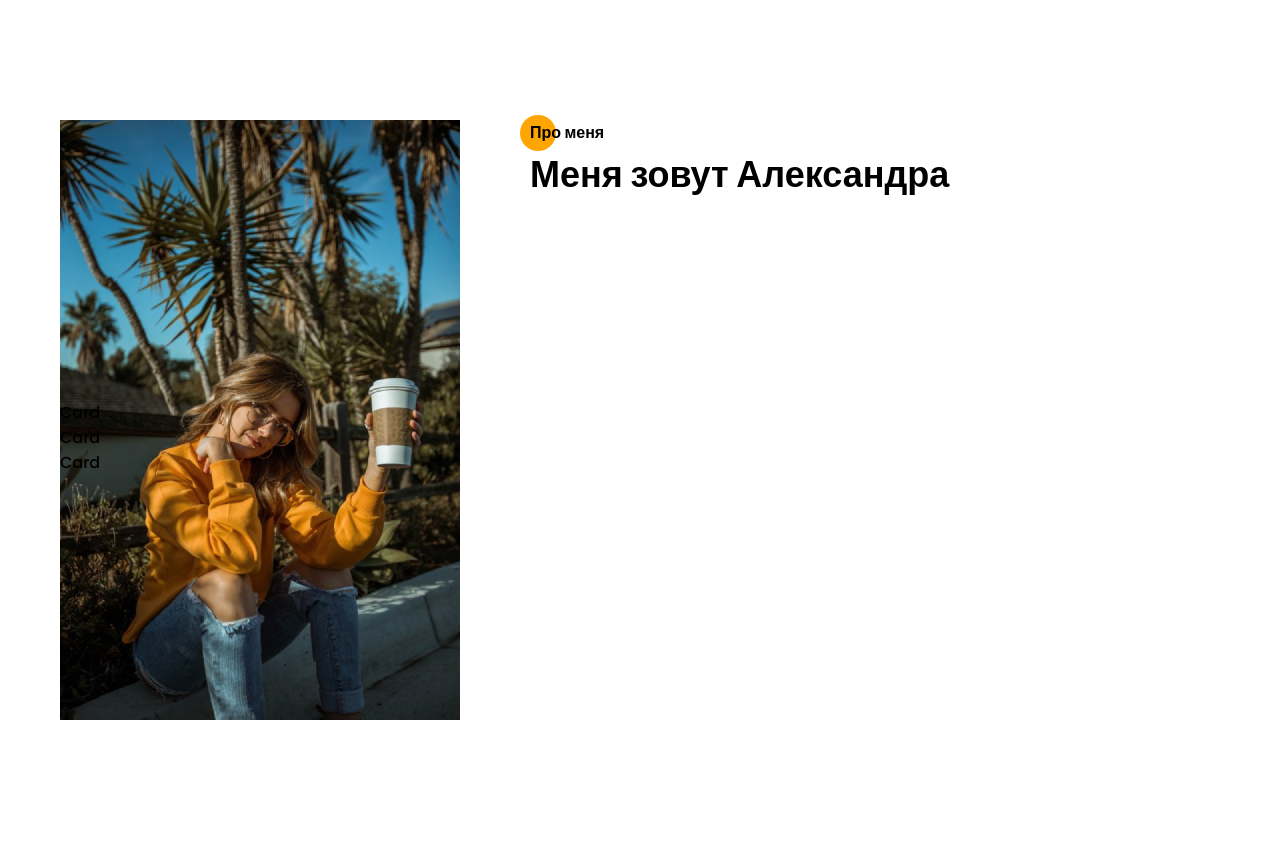
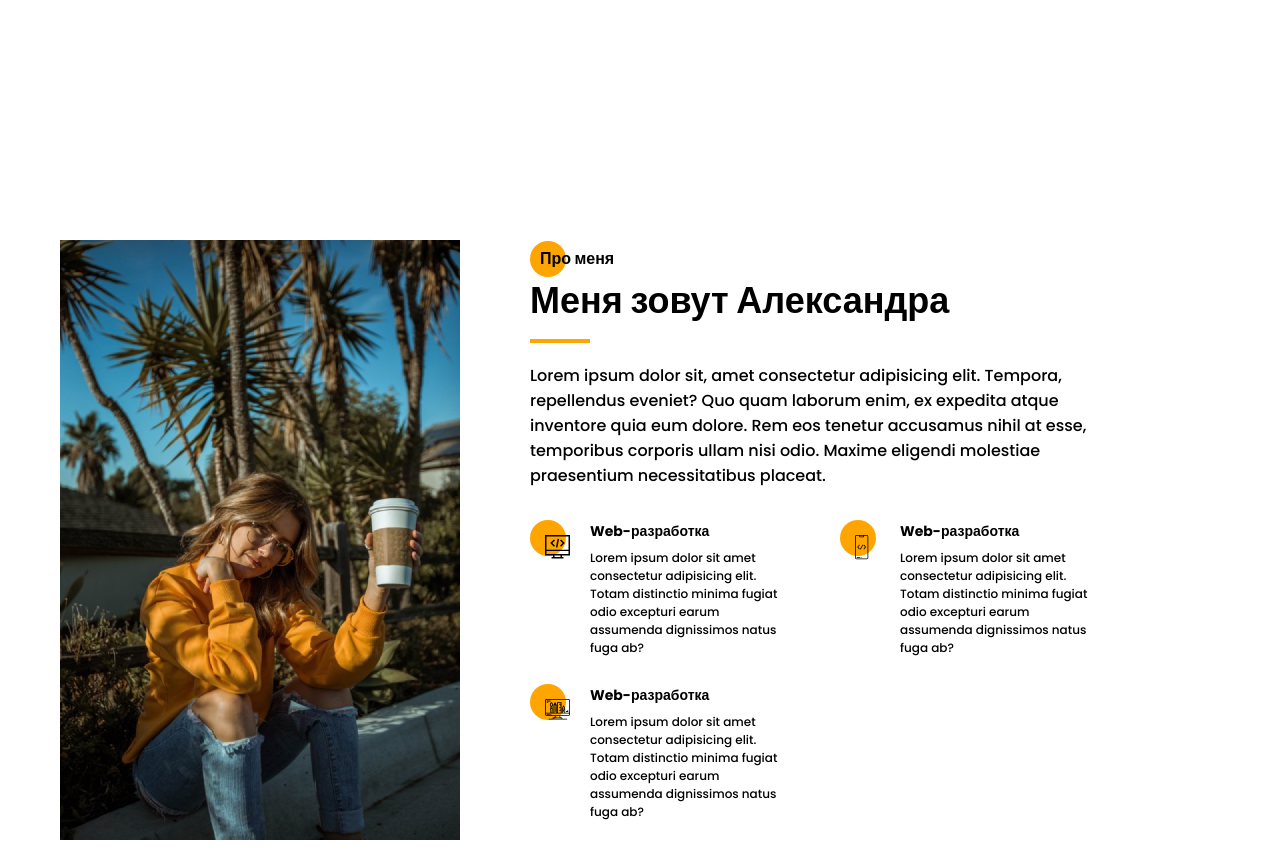
Before and after one commit to OrjanSL/landing-resume, a website: page src/index.html in a window 1280 px wide. Shown: the part 680-1527 px from the top of the page. Before the commit the page ends 1407 px from the top, so only its background shows below. Drawn offline with nearby package versions, Linux system fonts and the light colour scheme; files that its build step writes are made by us from their sources.

Commit message:
add about section for pc

```diff
--- a/src/index.html
+++ b/src/index.html
@@ -101,12 +101,54 @@
                     <p class="section-name about__section-name">Про меня</p>
                     <h2 class="title title--md about__title">Меня зовут Александра</h2>
                     <div class="divider"></div>
-                    <p class="about__text"></p>
+                    <p class="about__text">Lorem ipsum dolor sit, amet consectetur adipisicing elit. Tempora,
+                        repellendus eveniet? Quo quam laborum enim, ex expedita atque inventore quia eum dolore. Rem eos
+                        tenetur accusamus nihil at esse, temporibus corporis ullam nisi odio. Maxime eligendi molestiae
+                        praesentium necessitatibus placeat.</p>
                 </div>
                 <div class="about__skills">
-                    <div class="about__card">Card</div>
-                    <div class="about__card">Card</div>
-                    <div class="about__card">Card</div>
+                    <div class="about__card card-about">
+                        <div class="card-about__icon">
+                            <img src="./icons/about_me/web_development.svg" alt="">
+                        </div>
+                        <div class="card-about__content">
+                            <h3 class="title title--xs">
+                                Web-разработка
+                            </h3>
+                            <p class="card-about__text text text--sm">Lorem ipsum dolor sit amet consectetur adipisicing
+                                elit. Totam
+                                distinctio minima fugiat odio excepturi earum assumenda dignissimos natus fuga ab?
+                            </p>
+                        </div>
+                    </div>
+                    <div class="about__card card-about">
+                        <div class="card-about__icon">
+                            <img src="./icons/about_me/mobile_dev.svg" alt="">
+                        </div>
+                        <div class="card-about__content">
+                            <h3 class="card-about__title title title--xs">
+                                Web-разработка
+                            </h3>
+                            <p class="card-about__text text text--sm">Lorem ipsum dolor sit amet consectetur adipisicing
+                                elit. Totam
+                                distinctio minima fugiat odio excepturi earum assumenda dignissimos natus fuga ab?
+                            </p>
+                        </div>
+                    </div>
+                    <div class="about__card card-about">
+                        <div class="card-about__icon">
+                            <img src="./icons/about_me/design.svg" alt="">
+                        </div>
+                        <div class="card-about__content">
+                            <h3 class="title title--xs">
+                                Web-разработка
+                            </h3>
+                            <p class="card-about__text text text--sm">Lorem ipsum dolor sit amet consectetur adipisicing
+                                elit. Totam
+                                distinctio minima fugiat odio excepturi earum assumenda dignissimos natus fuga ab?
+                            </p>
+                        </div>
+                    </div>
                 </div>
             </div>
         </div>
--- a/src/sass/base/_common.scss
+++ b/src/sass/base/_common.scss
@@ -1,6 +1,10 @@
 * {
   margin: 0;
   padding: 0;
+}
+
+section + section {
+  margin-top: 7.5rem;
 }
 
 .section-name {
@@ -36,18 +40,13 @@
   font-size: 3rem;
 }
 
-.title--underlined {
-  position: relative;
+.text {
+  font-weight: 500;
+}
 
-  &::before {
-    position: absolute;
-    left: 0;
-    bottom: 0;
-    content: "";
-    width: 60px;
-    height: 2px;
-    background-color: $color-main;
-  }
+.text--sm {
+  font-size: 0.75rem;
+  line-height: 1.5;
 }
 
 .button {
@@ -69,3 +68,9 @@
 .button--ghost {
   background-color: transparent;
 }
+
+.divider {
+  width: 60px;
+  height: 4px;
+  background-color: $color-main;
+}
--- a/src/sass/blocks/_about.scss
+++ b/src/sass/blocks/_about.scss
@@ -2,29 +2,57 @@
 }
 .about__inner {
   display: grid;
-  grid-template-columns: 400px 1fr;
+  grid-template-columns: 400px 570px;
   grid-template-rows: 240px minmax(320px, auto);
   gap: 40px 70px;
 }
 .about__photo {
+  grid-row: 1/-1;
 }
 .about__content {
 }
 .section-name {
+  margin-left: 0.625rem;
+  margin-top: 0.425rem;
 }
 .about__section-name {
 }
-.title {
-}
-.title--md {
-}
+
 .about__title {
-}
-.divider {
+  margin-bottom: 0.5rem;
 }
 .about__text {
+  margin-top: 1.25rem;
 }
 .about__skills {
+  display: flex;
+  justify-content: space-between;
+  flex-wrap: wrap;
 }
 .about__card {
 }
+
+.card-about {
+  display: grid;
+  grid-template-columns: 40px 200px;
+  column-gap: 20px;
+}
+.card-about__icon {
+  img {
+    margin-top: 0.9375rem;
+    margin-left: 0.9375rem;
+    max-width: 100%;
+  }
+
+  @include circle-left;
+
+  &::before {
+    top: 1.125rem;
+    left: 1.125rem;
+  }
+}
+.card-about__content {
+}
+.card-about__text {
+  margin-top: 6px;
+}
```
